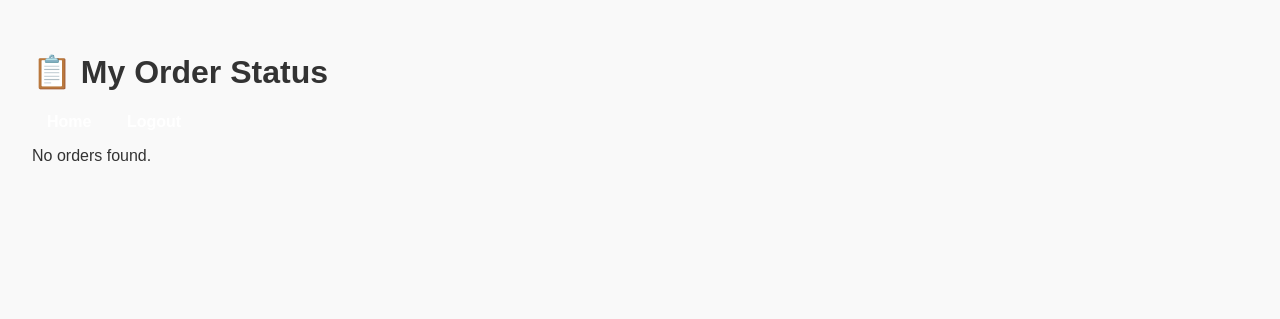
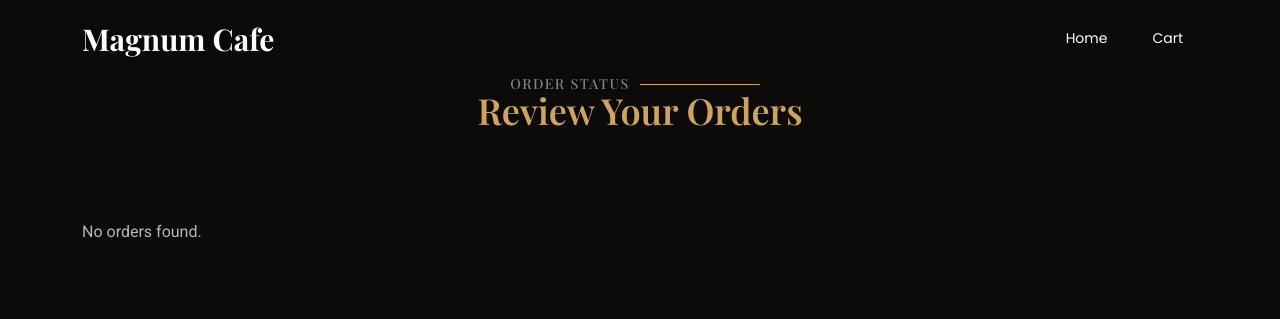
Before and after one commit to korangg/Magnum_Cafe_Ordering_System_Group1, a PHP site: page /ntah_ah/user_orders.php in a window 1280 px wide. Shown: the top 319 px of the page. Run offline with PHP 8.4, Linux system fonts and the light colour scheme; the visitor is signed in with stand-in values (Sample User, id 1); data that the repository does not hold is empty.

Commit message:
UPDATE USER_ORDERS.PHP

```diff
--- a/user_orders.php
+++ b/user_orders.php
@@ -15,26 +15,102 @@ $orders = mysqli_query($conn, "SELECT * FROM orders WHERE username = '$username'
 <!DOCTYPE html>
 <html lang="en">
 <head>
-    <meta charset="UTF-8">
+    <meta charset="utf-8">
+    <meta content="width=device-width, initial-scale=1.0" name="viewport">
     <title>My Orders</title>
-    <link rel="stylesheet" href="style.css">
+
+    <!-- Favicons -->
+    <link href="assets/img/favicon.png" rel="icon">
+    <link href="assets/img/apple-touch-icon.png" rel="apple-touch-icon">
+
+    <!-- Fonts -->
+    <link href="https://fonts.googleapis.com/css2?family=Roboto:wght@100;300;400;500;700&family=Poppins:wght@100;300;400;500;700&family=Playfair+Display:wght@400;500;600;700&display=swap" rel="stylesheet">
+
+    <!-- Vendor CSS Files -->
+    <link href="assets/vendor/bootstrap/css/bootstrap.min.css" rel="stylesheet">
+    <link href="assets/vendor/bootstrap-icons/bootstrap-icons.css" rel="stylesheet">
+    <link href="assets/vendor/aos/aos.css" rel="stylesheet">
+    <link href="assets/vendor/glightbox/css/glightbox.min.css" rel="stylesheet">
+    <link href="assets/vendor/swiper/swiper-bundle.min.css" rel="stylesheet">
+
+    <!-- Main CSS File -->
+    <link href="assets/css/main.css" rel="stylesheet">
+
     <style>
-        body { font-family: Arial; background: #f9f9f9; color: #333; padding: 2em; }
-        table { width: 100%; border-collapse: collapse; background: #fff; margin-bottom: 2em; }
-        th, td { padding: 10px; border: 1px solid #ddd; text-align: center; }
-        th { background: #f0f0f0; }
-        a { color: #007BFF; text-decoration: none; }
-        a:hover { text-decoration: underline; }
-        nav a { margin-right: 1em; }
+        /* Global Styles */
+        body {
+            background-color: var(--background-color);
+            color: var(--default-color);
+            font-family: var(--default-font);
+            margin: 0;
+            padding: 0;
+        }
+        .section {
+            padding: 60px 0;
+        }
+        .section-title {
+            text-align: center;
+            margin-bottom: 20px;
+        }
+        .section-title h2 {
+            font-size: 14px; /* Small size */
+            font-weight: 500;
+            text-transform: uppercase;
+        }
+        .section-title h3 {
+            font-size: 36px; /* Big size */
+            font-weight: 600;
+            color: #cda45e; /* Set to desired color */
+        }
+        table {
+            width: 100%;
+            border-collapse: collapse;
+            background: var(--surface-color);
+            border-radius: 10px;
+            overflow: hidden;
+        }
+        th, td {
+            padding: 15px;
+            text-align: center;
+            border-bottom: 1px solid rgba(255, 255, 255, 0.1);
+        }
+        th {
+            background: var(--accent-color);
+            color: var(--heading-color);
+        }
+        td {
+            color: var(--default-color);
+        }
+        nav a {
+            color: var(--accent-color);
+            margin-right: 15px;
+        }
     </style>
 </head>
 <body>
 
-<h1>📋 My Order Status</h1>
-<nav>
-    <a href="userhome.php">Home</a>
-    <a href="logout.php">Logout</a>
+<header id="header" class="header fixed-top">
+    <div class="branding d-flex align-items-center">
+        <div class="container d-flex justify-content-between">
+            <a href="userhome.php" class="logo d-flex align-items-center">
+                <h1 class="sitename">Magnum Cafe</h1>
+            </a>
+            <nav id="navmenu" class="navmenu">
+                <ul>
+                    <li><a href="userhome.php">Home</a></li>
+                    <li><a href="cart.php">Cart</a></li>
+                </ul>
             </nav>
+        </div>
+    </div>
+</header>
+
+<main class="section">
+    <div class="container">
+        <div class="section-title" style="margin-top: 20px;">
+            <h2>Order Status</h2>
+            <h3>Review Your Orders</h3>
+        </div>
 
         <?php if (mysqli_num_rows($orders) > 0): ?>
         <table>
@@ -58,6 +134,8 @@ $orders = mysqli_query($conn, "SELECT * FROM orders WHERE username = '$username'
         <?php else: ?>
             <p>No orders found.</p>
         <?php endif; ?>
+    </div>
+</main>
 
 </body>
 </html>
```
Lines whose indentation alone changed are shown as unchanged.
